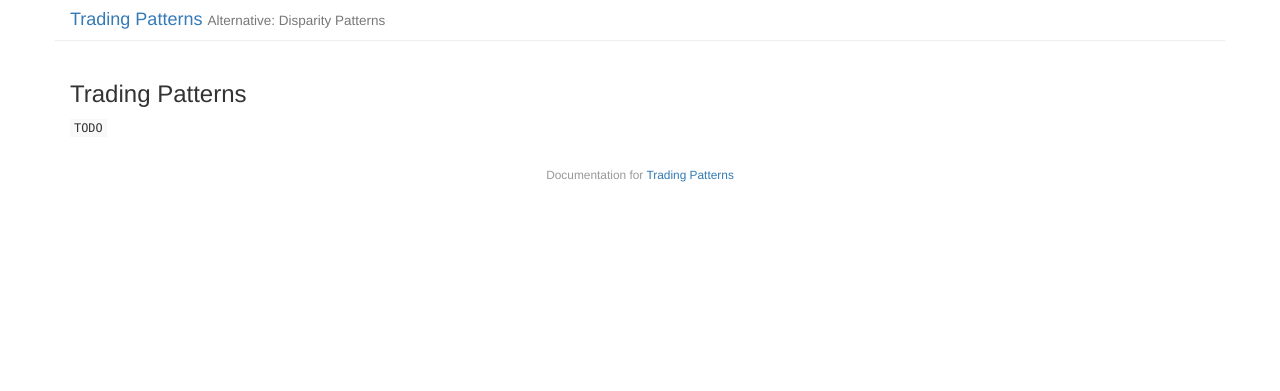
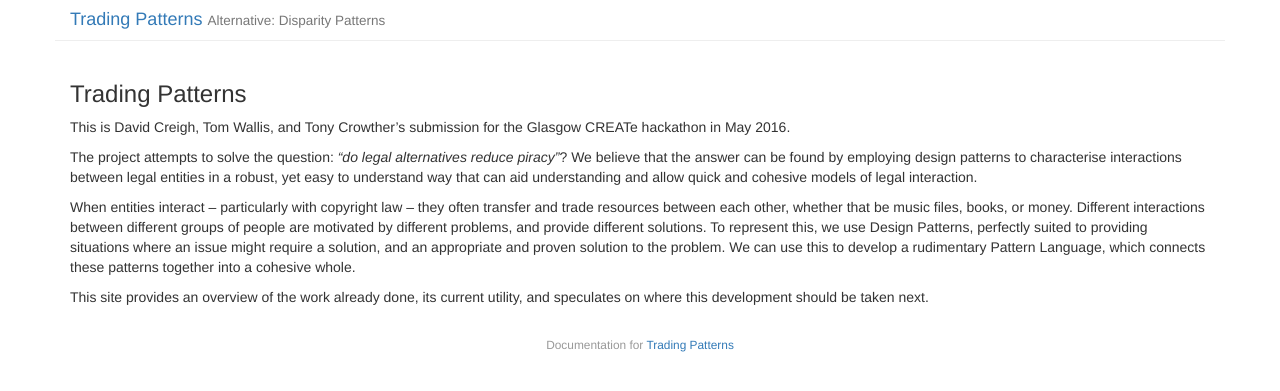
Before and after one commit to probablytom/CREATe-Hackathon, a Jekyll site: the page built from index.md, in a window 1280 px wide. Shown: the top 391 px of the page. Built offline with Jekyll 4.4.1, drawn with Linux system fonts in a browser that asks for light colours.

Commit message:
Added index

```diff
--- a/index.md
+++ b/index.md
@@ -5,4 +5,10 @@ title: "Trading Patterns"
 
 ### Trading Patterns
 
-`TODO`
+This is David Creigh, Tom Wallis, and Tony Crowther's submission for the Glasgow CREATe hackathon in May 2016.
+
+The project attempts to solve the question: *"do legal alternatives reduce piracy"*? We believe that the answer can be found by employing design patterns to characterise interactions between legal entities in a robust, yet easy to understand way that can aid understanding and allow quick and cohesive models of legal interaction.
+
+When entities interact -- particularly with copyright law -- they often transfer and trade resources between each other, whether that be music files, books, or money. Different interactions between different groups of people are motivated by different problems, and provide different solutions. To represent this, we use Design Patterns, perfectly suited to providing situations where an issue might require a solution, and an appropriate and proven solution to the problem. We can use this to develop a rudimentary Pattern Language, which connects these patterns together into a cohesive whole.
+
+This site provides an overview of the work already done, its current utility, and speculates on where this development should be taken next.
```
